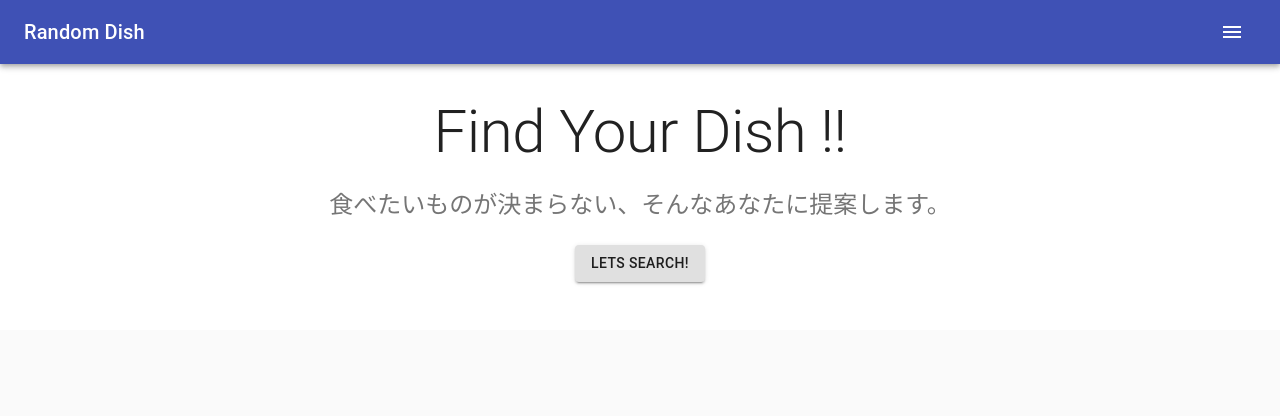
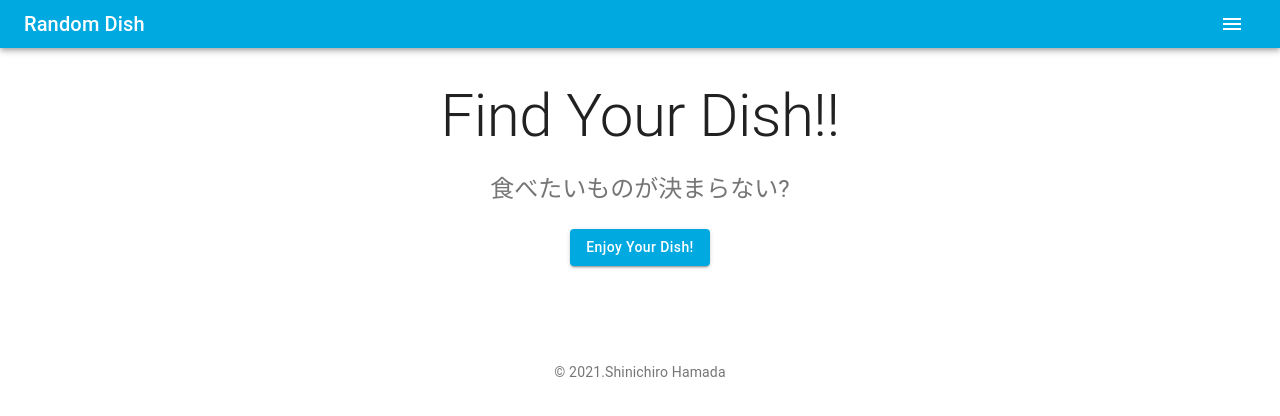
Before and after one commit to shin-hama/random-dish, a React (Create React App) app in the folder frontend/: page / in a window 1280 px wide. Shown: the top 416 px of the page. Built offline with nearby package versions, Linux system fonts and the light colour scheme.

Commit message:
ENH: Arrange layout

```diff
--- a/frontend/src/App.js
+++ b/frontend/src/App.js
@@ -9,6 +9,7 @@ import CardContent from '@material-ui/core/CardContent'
 import Grid from '@material-ui/core/Grid'
 import Typography from '@material-ui/core/Typography'
 
+import Copyright from './Footer'
 import Header from './Header'
 
 const useStyles = makeStyles((theme) => ({
@@ -24,10 +25,15 @@ const useStyles = makeStyles((theme) => ({
   mainButton: {
     marginTop: theme.spacing(4),
   },
+  footer: {
+    backgroundColor: theme.palette.background.paper,
+    padding: theme.spacing(6),
+  },
 }))
 
 function App() {
   const classes = useStyles()
+  const [button, setButton] = React.useState('Enjoy Your Dish!')
   const [test, setTest] = React.useState({ test: [] })
 
   const getTest = () => {
@@ -36,6 +42,7 @@ function App() {
       .then((response) => {
         console.log(response)
         setTest(response.data)
+        setButton('retry')
       })
       .catch(() => {
         console.log('error')
@@ -54,14 +61,14 @@ function App() {
             align="center"
             color="textPrimary"
             gutterBottom>
-            Find Your Dish !!
+            Find Your Dish!!
           </Typography>
           <Typography
             variant="h5"
             align="center"
             color="textSecondary"
             paragraph>
-            食べたいものが決まらない、そんなあなたに提案します。
+            食べたいものが決まらない?
           </Typography>{' '}
           <Grid container spacing={3}>
             {test.test.map((item) => (
@@ -76,14 +83,18 @@ function App() {
             <Grid item>
               <Button
                 variant="contained"
+                color="primary"
                 onClick={getTest}
                 className={classes.mainButton}>
-                Lets search!
+                {button}
               </Button>
             </Grid>
           </Grid>
         </Container>
       </main>
+      <footer className={classes.footer}>
+        <Copyright />
+      </footer>
     </div>
   )
 }
--- /dev/null
+++ b/frontend/src/Footer.js
@@ -0,0 +1,18 @@
+import React from 'react'
+import Typography from '@material-ui/core/Typography'
+import Link from '@material-ui/core/Link'
+
+function Copyright() {
+  return (
+    <Typography variant="body2" color="textSecondary" align="center">
+      {'© '}
+      {new Date().getFullYear()}
+      {'.'}
+      <Link color="inherit" href="https://material-ui.com/">
+        Shinichiro Hamada
+      </Link>{' '}
+    </Typography>
+  )
+}
+
+export default Copyright
--- a/frontend/src/index.js
+++ b/frontend/src/index.js
@@ -1,11 +1,57 @@
 import React from 'react'
 import ReactDOM from 'react-dom'
+import { createMuiTheme, MuiThemeProvider } from '@material-ui/core/styles'
 import App from './App'
 import reportWebVitals from './reportWebVitals'
 
+const customTheme = createMuiTheme({
+  mixins: {
+    toolbar: {
+      minHeight: 48,
+    },
+  },
+  // Set TEL brand color: cyan and green
+  palette: {
+    primary: {
+      main: '#00A9E0',
+      contrastText: 'white',
+    },
+    secondary: {
+      main: '#78BE20',
+    },
+    error: {
+      main: '#DA1884',
+    },
+    warning: {
+      main: '#FF6A13',
+    },
+    info: {
+      main: '#8031A7',
+    },
+    success: {
+      main: '#00B2A9',
+    },
+  },
+  props: {
+    MuiTextField: {
+      variant: 'outlined',
+    },
+    MuiList: {
+      dense: true,
+    },
+  },
+  typography: {
+    button: {
+      textTransform: 'none',
+    },
+  },
+})
+
 ReactDOM.render(
   <React.StrictMode>
-    <App />
+    <MuiThemeProvider theme={customTheme}>
+      <App />
+    </MuiThemeProvider>
   </React.StrictMode>,
   document.getElementById('root')
 )
```
